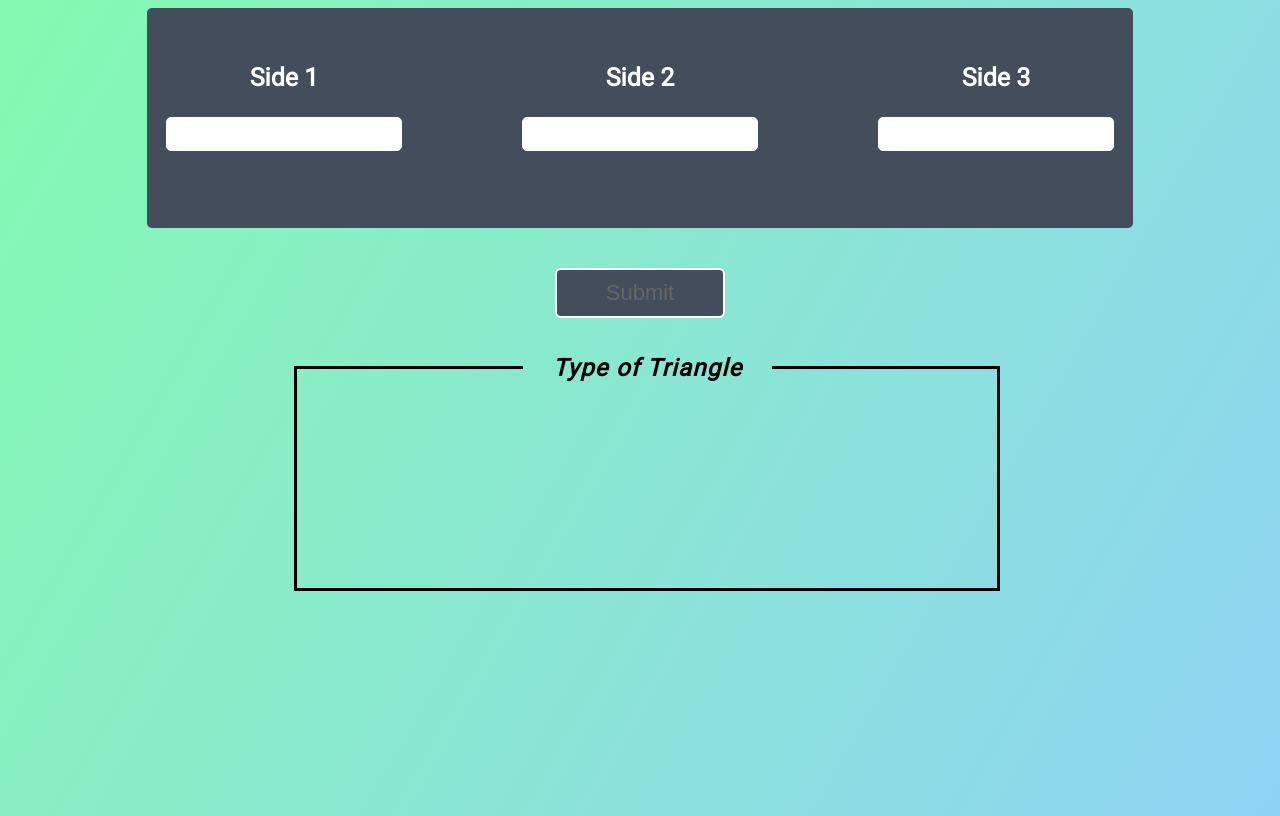
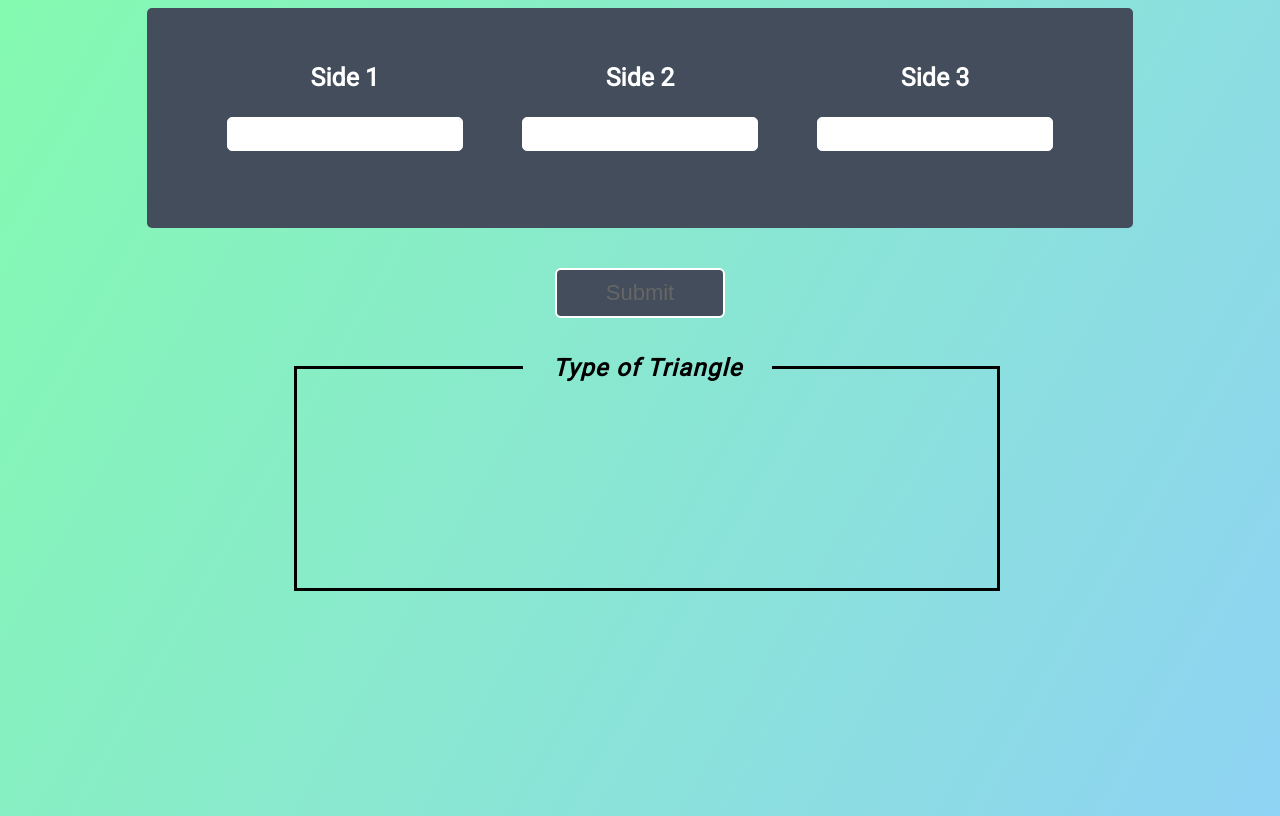
Before and after one commit to npartovi/tradeshift, a React (Create React App) app: page / in a window 1280 px wide. Built offline with nearby package versions, Linux system fonts and the light colour scheme.

Commit message:
final commit, unless I find other issues

```diff
--- a/src/App.css
+++ b/src/App.css
@@ -20,7 +20,7 @@ body {
   display: flex;
   flex-direction: column;
   align-items: center;
-  margin: 30px 60px;
+  margin: 3% 3%;
 }
 
 .input-item input {
```
